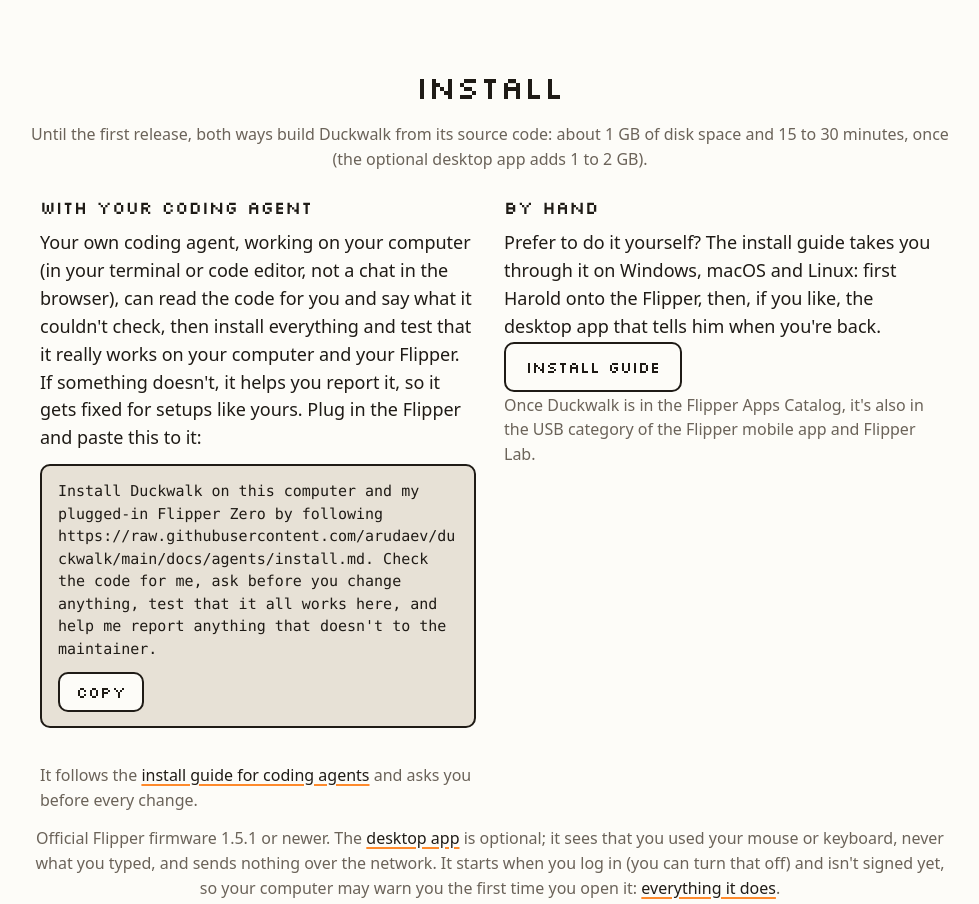
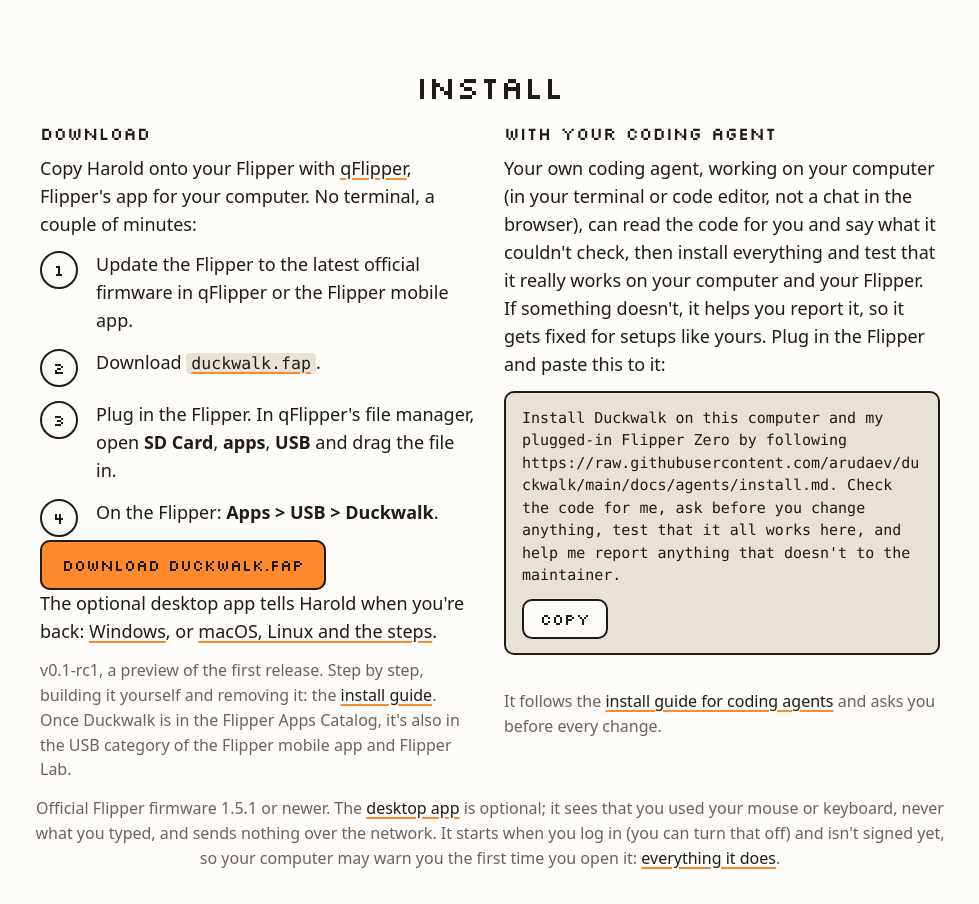
Before and after one commit to arudaev/duckwalk, a plain HTML site: page site/index.html in a window 1280 px wide. Shown: the part 2667-3571 px from the top of the page, without its empty margins (150-1129 px from the left). Drawn offline with Linux system fonts and the light colour scheme; files whose address does not match are found by name.

Commit message:
docs(install): start from the ready-made files of v0.1-rc1
Refs #190

```diff
--- a/site/index.html
+++ b/site/index.html
@@ -274,8 +274,20 @@
 
   <section id="install">
     <h2>Install</h2>
-    <p class="say">Until the first release, both ways build Duckwalk from its source code: about 1 GB of disk space and 15 to 30 minutes, once (the optional desktop app adds 1 to 2 GB).</p>
     <div class="ways">
+      <div class="way" id="app">
+        <h3>Download</h3>
+        <p>Copy Harold onto your Flipper with <a href="https://flipper.net/pages/downloads">qFlipper</a>, Flipper's app for your computer. No terminal, a couple of minutes:</p>
+        <ol class="steps">
+          <li><span>Update the Flipper to the latest official firmware in qFlipper or the Flipper mobile app.</span></li>
+          <li><span>Download <a href="https://github.com/arudaev/duckwalk/releases/download/v0.1-rc1/duckwalk.fap"><code>duckwalk.fap</code></a>.</span></li>
+          <li><span>Plug in the Flipper. In qFlipper's file manager, open <b>SD Card</b>, <b>apps</b>, <b>USB</b> and drag the file in.</span></li>
+          <li><span>On the Flipper: <b>Apps &gt; USB &gt; Duckwalk</b>.</span></li>
+        </ol>
+        <p><a class="button primary" href="https://github.com/arudaev/duckwalk/releases/download/v0.1-rc1/duckwalk.fap">Download duckwalk.fap</a></p>
+        <p>The optional desktop app tells Harold when you're back: <a href="https://github.com/arudaev/duckwalk/releases/download/v0.1-rc1/duckwalk-desktop-windows-x64.exe">Windows</a>, or <a href="https://github.com/arudaev/duckwalk/blob/main/docs/install.md#part-2-the-desktop-app-optional">macOS, Linux and the steps</a>.</p>
+        <p class="note">v0.1-rc1, a preview of the first release. Step by step, building it yourself and removing it: the <a href="https://github.com/arudaev/duckwalk/blob/main/docs/install.md">install guide</a>. Once Duckwalk is in the Flipper Apps Catalog, it's also in the USB category of the Flipper mobile app and Flipper Lab.</p>
+      </div>
       <div class="way">
         <h3>With your coding agent</h3>
         <p>Your own coding agent, working on your computer (in your terminal or code editor, not a chat in the browser), can read the code for you and say what it couldn't check, then install everything and test that it really works on your computer and your Flipper. If something doesn't, it helps you report it, so it gets fixed for setups like yours. Plug in the Flipper and paste this to it:</p>
@@ -286,12 +298,6 @@
         </div>
         <p class="copy-status" id="copy-status" role="status"></p>
         <p class="note">It follows the <a href="https://github.com/arudaev/duckwalk/blob/main/docs/agents/install.md">install guide for coding agents</a> and asks you before every change.</p>
-      </div>
-      <div class="way" id="app">
-        <h3>By hand</h3>
-        <p>Prefer to do it yourself? The install guide takes you through it on Windows, macOS and Linux: first Harold onto the Flipper, then, if you like, the desktop app that tells him when you're back.</p>
-        <p><a class="button" href="https://github.com/arudaev/duckwalk/blob/main/docs/install.md">Install guide</a></p>
-        <p class="note">Once Duckwalk is in the Flipper Apps Catalog, it's also in the USB category of the Flipper mobile app and Flipper Lab.</p>
       </div>
     </div>
     <p class="say">Official Flipper firmware 1.5.1 or newer. The <a href="https://github.com/arudaev/duckwalk/blob/main/docs/install.md#part-2-the-desktop-app-optional">desktop app</a> is optional; it sees that you used your mouse or keyboard, never what you typed, and sends nothing over the network. It starts when you log in (you can turn that off) and isn't signed yet, so your computer may warn you the first time you open it: <a href="https://github.com/arudaev/duckwalk/blob/main/desktop/app/README.md#what-it-does-exactly">everything it does</a>.</p>
```
Also changed, not shown: 3 other files.
